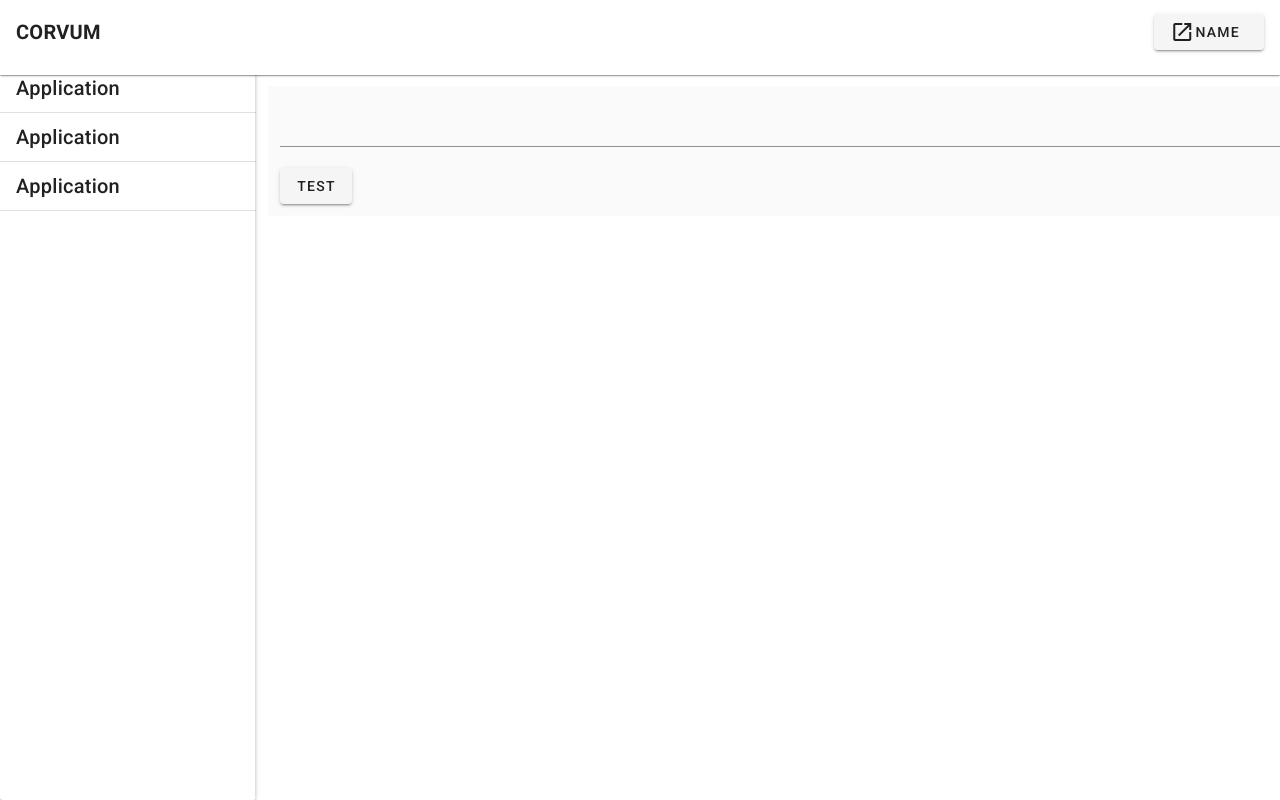
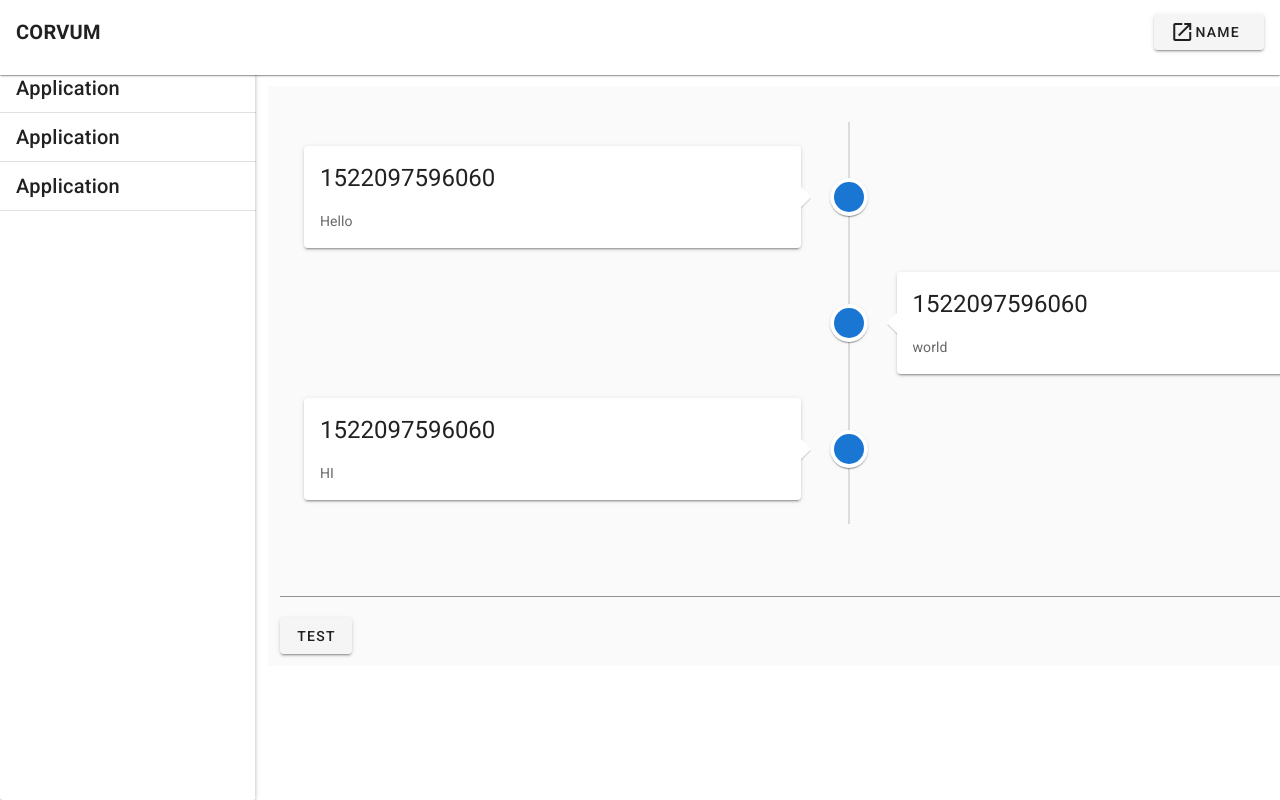
Before and after one commit to cloudpbx/es-em-es, a Vue app: page / in a window 1280 px wide. Shown: the top 800 px of the page. Built offline with nearby package versions, Linux system fonts and the light colour scheme.

Commit message:
Using Timeline from Vuetify for message cards

```diff
--- a/src/components/appBody.vue
+++ b/src/components/appBody.vue
@@ -1,6 +1,8 @@
 <template>
   <v-container>
     <v-container class="grey lighten-5">
+    <messageWindow :history="selectedPhoneHistory" />
+
       <v-form @submit.prevent="test"
         ><v-text-field v-model="text"></v-text-field>
 
@@ -13,10 +15,18 @@
 <script>
 /* eslint-disable */
 
+import messageWindow from "./messageWindow";
+import {mockdata} from "./recieve";
+
 export default {
+  components: {
+    messageWindow
+  },
+
   data() {
     return {
-      text: null
+      text: null,
+      selectedPhoneHistory: mockdata["+15555555"],
     };
   },
   methods: {
--- /dev/null
+++ b/src/components/messageWindow.vue
@@ -0,0 +1,55 @@
+<template>
+  <v-container>
+    <v-container class="grey lighten-5">
+      <v-timeline
+      :align-top="alignTop"
+      :dense="dense"
+      :reverse="reverse"
+    >
+      <v-timeline-item
+        v-for="message in history"
+        :key="message.sms_id"
+        :fill-dot="fillDot"
+        :hide-dot="hideDot"
+        :icon="icon ? 'mdi-star' : ''"
+        :icon-color=" iconColor ? 'deep-orange' : ''"
+        :left="message.direction==='inbound'"
+        :right="message.direction==='outbound'"
+        :small="small"
+      >
+        <template v-slot:icon>
+          <v-avatar v-if="avatar">
+            <img src="http://i.pravatar.cc/64">
+          </v-avatar>
+        </template>
+        <!--<span slot="opposite">Tus eu perfecto</span>-->
+        <v-card class="elevation-2">
+          <v-card-title class="headline">{{ message.time }}</v-card-title>
+          <v-card-text>
+            {{ message.body }}
+          </v-card-text>
+        </v-card>
+      </v-timeline-item>
+    </v-timeline>
+
+    </v-container>
+  </v-container>
+</template>
+
+<script>
+/* eslint-disable */
+
+export default {
+  props: ['history'],
+  data() {
+    return {
+      text: null
+    };
+  },
+  methods: {
+    test() {
+      console.log(this.text);
+    }
+  }
+};
+</script>
--- a/src/components/recieve.js
+++ b/src/components/recieve.js
@@ -1,4 +1,4 @@
-export default {
+export const mockdata = {
   "+15555555": [
     {
       sms_id: "8d7b47fc-be08-4820-8ce3-58fd4fe42a76",
```
Also changed, not shown: 1 other file (tests, documents, lock files or other folders).
